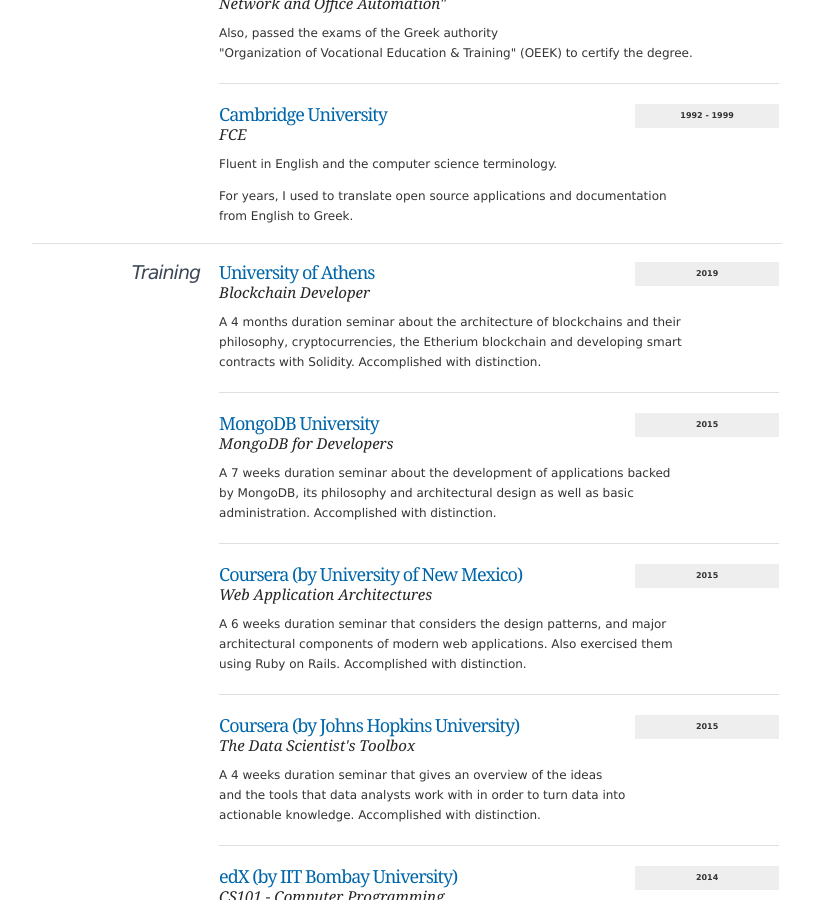
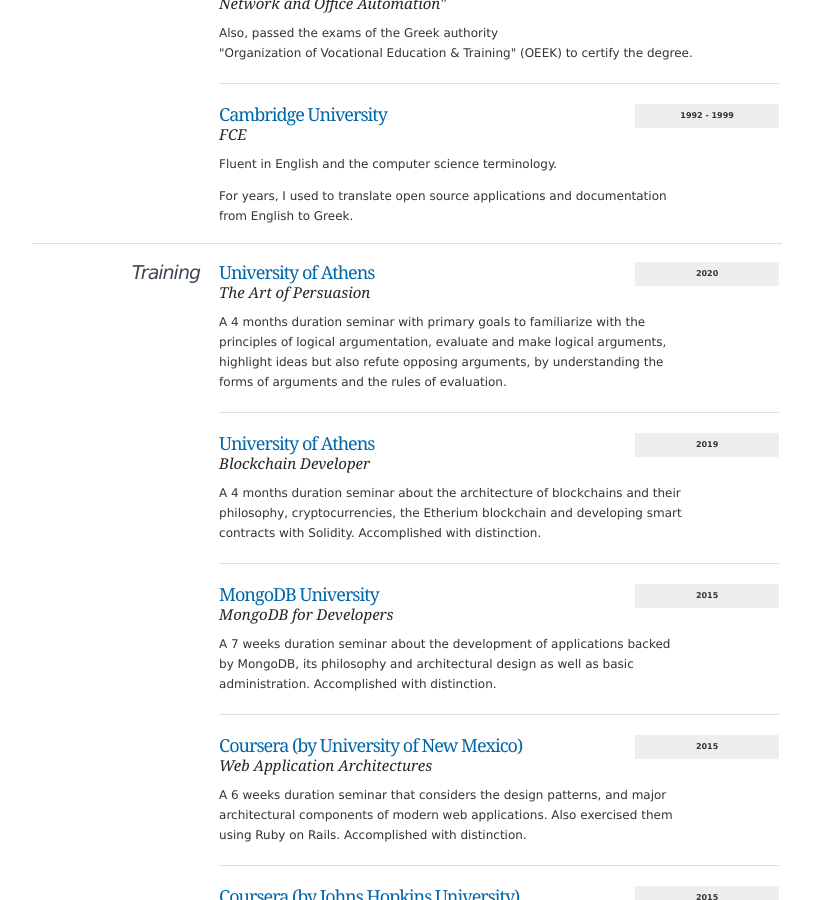
Before and after one commit to mylk/mylk.github.io, a Jekyll site: the page cv.html, which Jekyll copies as it is, in a window 1280 px wide and 900 px high, scrolled down 2877 px. Shown: the whole window, without its empty margins (233-1046 px from the left). Built offline with Jekyll 4.4.1, drawn with Linux system fonts in a browser that asks for light colours.

Commit message:
adds the art of persuasion seminar to cv

```diff
--- a/cv.html
+++ b/cv.html
@@ -572,6 +572,15 @@
                         </td>
                         <td>
                             <div class="item">
+                                <h4>2020</h4>
+                                <div class="top">University of Athens</div>
+                                <div class="sub">The Art of Persuasion</div>
+                                A 4 months duration seminar with primary goals to familiarize with the<br />
+                                principles of logical argumentation, evaluate and make logical arguments,<br />
+                                highlight ideas but also refute opposing arguments, by understanding the<br />
+                                forms of arguments and the rules of evaluation.
+                            </div>
+                            <div class="item">
                                 <h4>2019</h4>
                                 <div class="top">University of Athens</div>
                                 <div class="sub">Blockchain Developer</div>
```
